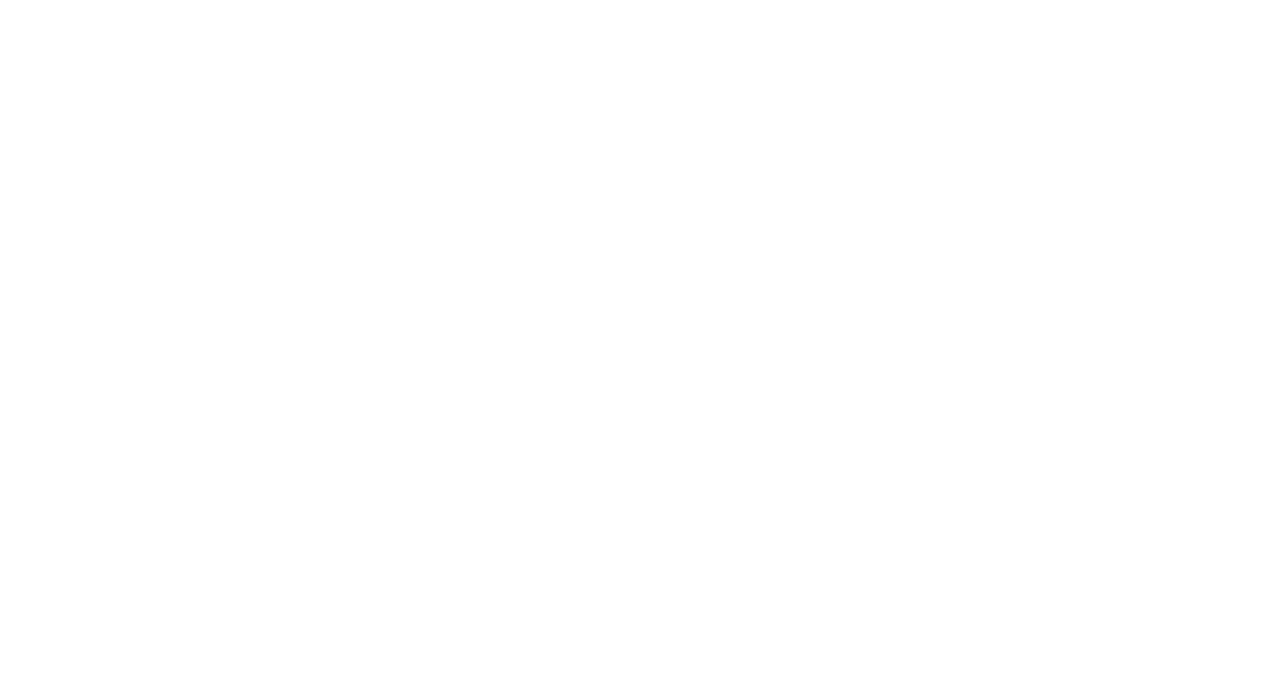
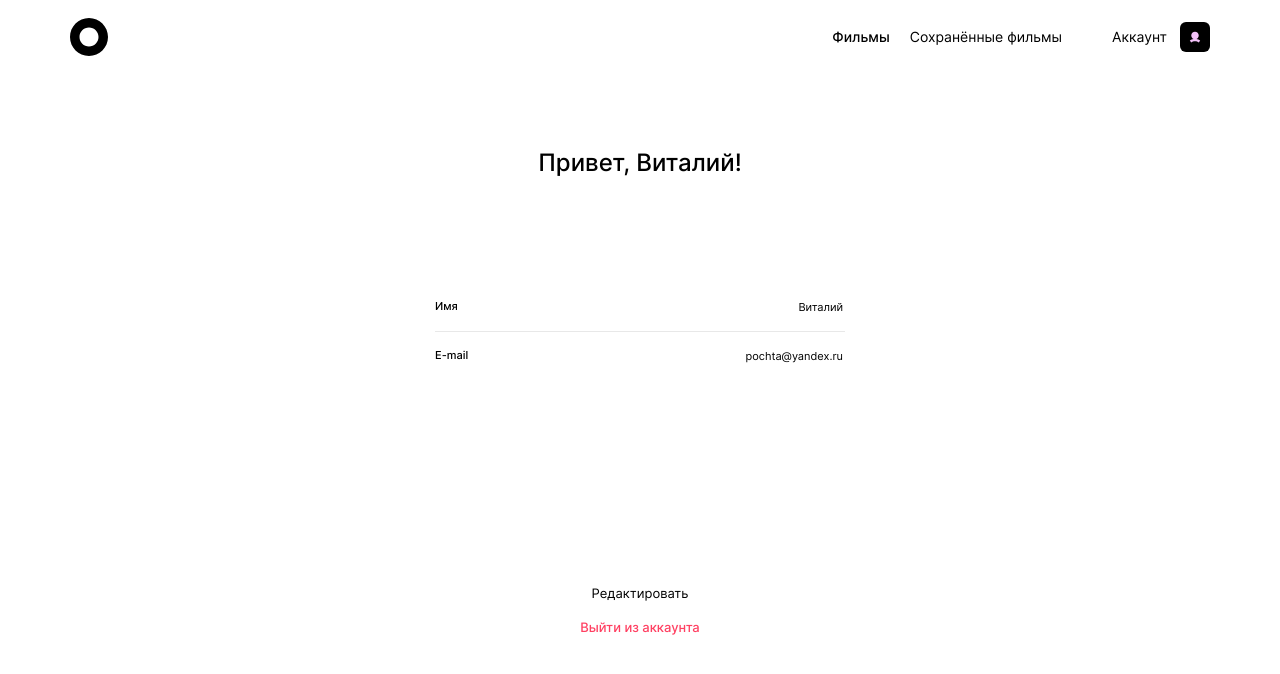
Before and after one commit to EkaterinaLe7/movies-explorer-frontend, a React (Create React App) app: page /profile in a window 1280 px wide. Before the commit this address had no page. Shown: the top 674 px of the page. Built offline with nearby package versions, Linux system fonts and the light colour scheme.

Commit message:
feat: добавить компонент Profile

```diff
--- a/src/components/App/App.js
+++ b/src/components/App/App.js
@@ -6,6 +6,7 @@ import Main from "../Main/Main";
 import Footer from "../Footer/Footer"
 import Movies from "../Movies/Movies"
 import SavedMovies from "../SavedMovies/SavedMovies"
+import Profile from "../Profile/Profile"
 
 function App() {
   return (
@@ -41,6 +42,15 @@ function App() {
             </>
           }
         />
+        <Route
+          path="/profile"
+          element={
+            <>
+              <Header/>
+              <Profile />
+            </>
+          }
+        />
       </Routes>
     </div>
   );
--- a/src/components/Header/Header.js
+++ b/src/components/Header/Header.js
@@ -38,7 +38,7 @@ function Header({ isMainPage = false }) {
                 Сохранённые фильмы
               </Link>
             </div>
-            <Link to="/" className="header__link header__link-account">
+            <Link to="/profile" className="header__link header__link-account">
               Аккаунт
               <div className="header__link-img"></div>
             </Link>
--- a/src/components/Header/MenuPopup/MenuPopup.js
+++ b/src/components/Header/MenuPopup/MenuPopup.js
@@ -36,7 +36,7 @@ function MenuPopup({ isOpen, onClose }) {
           </NavLink>
         </div>
         <NavLink
-          to="/"
+          to="/profile"
           className={({ isActive }) =>
             `popup__link-account ${
               isActive ? "popup__link-account_active" : ""
--- a/src/components/MoviesCard/MovieCardButton/MovieCardButton.css
+++ b/src/components/MoviesCard/MovieCardButton/MovieCardButton.css
@@ -42,6 +42,25 @@ opacity: 0;
     background-size: contain;
 }
 
+.card__btn_type_delete {
+    width: 21px;
+    height: 21px;
+    background-color: transparent;
+    background-image: url(../../../images/delete-btn.svg);
+    background-repeat: no-repeat;
+    background-position: center;
+    background-size: contain;
+    opacity: 0;
+}
+
+.card:hover .card__btn_type_delete {
+    opacity: 1;
+}
+
+.card:hover .card__btn_type_delete:hover {
+    opacity: .7;
+}
+
 @media screen and (max-width: 700px) {
     .card__btn {
         top: 10px;
--- a/src/components/MoviesCard/MovieCardButton/MovieCardButton.js
+++ b/src/components/MoviesCard/MovieCardButton/MovieCardButton.js
@@ -6,6 +6,16 @@ function MovieCardButton({ isSaved, onSave, onDelete }) {
   const location = useLocation();
 
   return (
+    <>
+      {location.pathname === "/saved-movies" && (
+        <button
+          className="card__btn card__btn_type_delete"
+          type="button"
+          onClick={onSave}
+        ></button>
+      )}
+
+      {location.pathname === "/movies" && (
         <>
           {isSaved ? (
             <button
@@ -23,6 +33,8 @@ function MovieCardButton({ isSaved, onSave, onDelete }) {
             </button>
           )}
         </>
+      )}
+    </>
   );
 }
 
--- a/src/components/MoviesCard/MoviesCard.js
+++ b/src/components/MoviesCard/MoviesCard.js
@@ -1,35 +1,16 @@
 import React from "react";
 import "./MoviesCard.css";
-import { useLocation } from "react-router-dom";
-import MovieCardButton from "./MovieCardButton/MovieCardButton"
+import MovieCardButton from "./MovieCardButton/MovieCardButton";
 
 function MoviesCard({ name, image, duration, isSaved, onSave, onDelete }) {
-  const location = useLocation();
   return (
     <li className="card">
       <img className="card__img" src={image} alt="Постер к фильму" />
-      {/* {isSaved ? (
-        <button
-          className="card__btn card__btn_type_saved"
-          type="button"
-          onClick={onDelete}
-        ></button>
-      ) : (
-        <button
-          className="card__btn card__btn_type_save"
-          type="button"
-          onClick={onSave}
-        >
-          Сохранить
-        </button>
-      )} */}
       <MovieCardButton isSaved={isSaved} onDelete={onDelete} onSave={onSave} />
       <div className="card__description">
         <h2 className="card__title">{name}</h2>
         <span className="card__duration">{duration}</span>
       </div>
-
-
     </li>
   );
 }
--- /dev/null
+++ b/src/components/Profile/Profile.css
@@ -0,0 +1,113 @@
+.profile {
+  padding: 74px 0 70px;
+  display: flex;
+  flex-direction: column;
+  align-items: center;
+}
+
+.profile__title {
+  font-size: 24px;
+  font-weight: 500;
+  line-height: 29px;
+  letter-spacing: 0em;
+  text-align: center;
+  margin: 0 0 123px;
+}
+
+.profile__form {
+  display: flex;
+  flex-direction: column;
+  justify-content: space-between;
+  max-width: 410px;
+  width: 100%;
+}
+
+.profile__label {
+  font-size: 11px;
+  font-weight: 500;
+  line-height: 13px;
+  letter-spacing: 0px;
+  text-align: left;
+  display: flex;
+  justify-content: space-between;
+}
+
+.profile__label:last-of-type {
+  margin-bottom: 220px;
+}
+
+.profile__input {
+  font-size: 11px;
+  font-weight: 400;
+  line-height: 13px;
+  letter-spacing: 0px;
+  text-align: right;
+  border: none;
+  outline: none;
+}
+
+.profile__border {
+  width: 100%;
+  border-bottom: 1px solid #e8e8e8;
+  margin-top: 16px;
+  margin-bottom: 17px;
+}
+
+.profile__btn {
+  font-size: 13px;
+  font-weight: 400;
+  line-height: 16px;
+  letter-spacing: 0px;
+  text-align: center;
+  background-color: #fff;
+  border: none;
+  cursor: pointer;
+  transition: opacity 0.2s ease;
+}
+
+.profile__btn:hover {
+  opacity: 0.7;
+}
+
+.profile__btn_type_logout {
+  background-color: #fff;
+  font-weight: 500;
+  color: #ff4062;
+  margin-top: 16px;
+}
+
+
+@media screen and (max-width: 800px) {
+  .profile {
+    padding-top: 236px;
+    padding-bottom: 269px;
+  }
+
+  .profile__title {
+    margin-bottom: 96px;
+  }
+
+  .profile__label:last-of-type {
+    margin-bottom: 210px;
+  }
+}
+
+@media screen and (max-width: 550px) {
+  .profile {
+    padding: 70px 30px 40px;
+  }
+
+  .profile__title {
+    margin-bottom: 80px;
+  }
+
+  .profile__label:last-of-type {
+    margin-bottom: 220px;
+  }
+
+  .profile__edit-btn {
+    font-size: 12px;
+    font-weight: 400;
+    line-height: 15px;
+  }
+}
--- /dev/null
+++ b/src/components/Profile/Profile.js
@@ -0,0 +1,54 @@
+import React, { useState } from "react";
+import "./Profile.css";
+
+function Profile() {
+  const [currentUser] = useState({
+    name: "Виталий",
+    email: "pochta@yandex.ru",
+  });
+
+  return (
+    <main className="profile">
+      <h2 className="profile__title">Привет, {currentUser.name}!</h2>
+      <form className="profile__form">
+          <label className="profile__label">
+            Имя
+            <input
+              className="profile__input"
+              type="text"
+              id="name-input"
+              name="name"
+            //   временное решение для верстки
+              defaultValue={currentUser.name}
+              placeholder="Имя"
+              required=""
+              minLength={2}
+              maxLength={40}
+            />
+          </label>
+          <div className="profile__border"></div>
+          <label className="profile__label">
+            E-mail
+            <input
+              className="profile__input"
+              type="email"
+              id="email-input"
+              name="email"
+            //   временное решение для верстки
+              defaultValue={currentUser.email}
+              placeholder="E-mail"
+              required=""
+              minLength={2}
+              maxLength={40}
+            />
+          </label>
+        <button className="profile__btn" type="submit">
+          Редактировать
+        </button>
+      </form>
+      <button className="profile__btn profile__btn_type_logout">Выйти из аккаунта</button>
+    </main>
+  );
+}
+
+export default Profile;
--- a/src/components/SavedMovies/SavedMovies.css
+++ b/src/components/SavedMovies/SavedMovies.css
@@ -0,0 +1,3 @@
+.saved-movies {
+    min-height: 60vh;
+    }
--- a/src/components/SavedMovies/SavedMovies.js
+++ b/src/components/SavedMovies/SavedMovies.js
@@ -6,7 +6,7 @@ import cards from "../../utils/saved-cards";
 
 function SavedMovies() {
   return (
-    <main className="movies">
+    <main className="saved-movies">
       <SearchForm />
       <MoviesCardList cards={cards} />
     </main>
```
Also changed, not shown: src/images/delete-btn.svg. Lines whose indentation alone changed are shown as unchanged.
